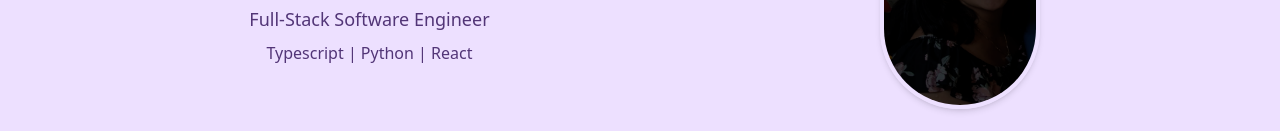
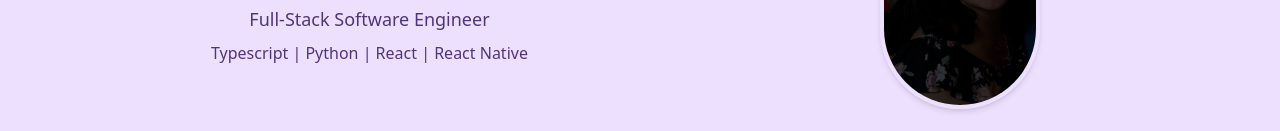
Before and after one commit to suzynakayama/suzy-nakayama-v2, a Next.js app: page / in a window 1280 px wide. Shown: the part 435-566 px from the top of the page. Built offline with nearby package versions, Linux system fonts and the light colour scheme.

Commit message:
fix: project page height + added rn to hero + new cv

```diff
--- a/components/Hero.tsx
+++ b/components/Hero.tsx
@@ -16,7 +16,7 @@ const Hero: React.FC = () => {
           Full-Stack Software Engineer
         </p>
         <p className='font-body mt-2 text-sm sm:text-base lg:text-md'>
-          Typescript | Python | React
+          Typescript | Python | React | React Native
         </p>
       </div>
 
--- a/src/app/[slug]/page.tsx
+++ b/src/app/[slug]/page.tsx
@@ -40,7 +40,7 @@ const project = async ({ params }: { params: Promise<{ slug: string }> }) => {
   return (
     <div
       className='p-10 flex flex-col bg-white dark:bg-black text-violet-dark
-  dark:text-violet-light'
+  dark:text-violet-light h-[100vh]'
     >
       <Link
         href='/#projects'
--- a/src/app/page.tsx
+++ b/src/app/page.tsx
@@ -7,10 +7,7 @@ import Contact from '../../components/Contact';
 const Home = () => {
   // This is the main page component for the application.
   return (
-    <div
-      className='min-h-screen flex flex-col bg-white dark:bg-black text-violet-dark
-  dark:text-violet-light'
-    >
+    <div className='min-h-screen flex flex-col bg-white dark:bg-black text-violet-dark dark:text-violet-light'>
       <Header />
       <main className='flex-1 space-y-16'>
         <Hero />
```
Also changed, not shown: 1 other file (tests, documents, lock files or other folders).
